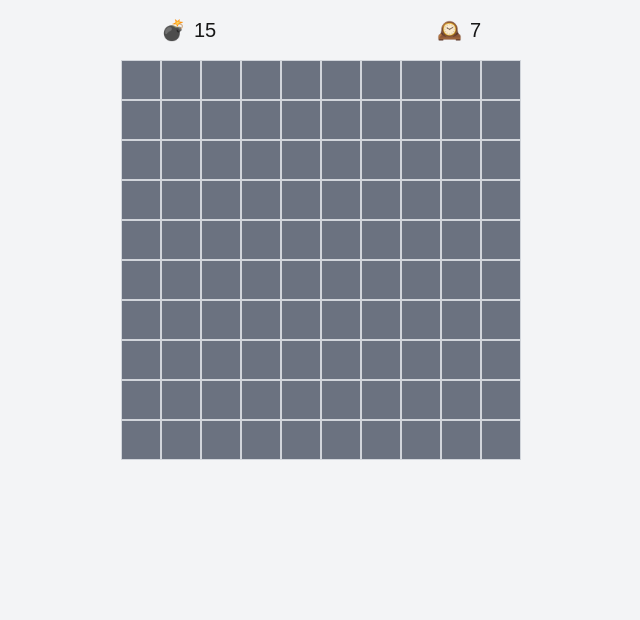
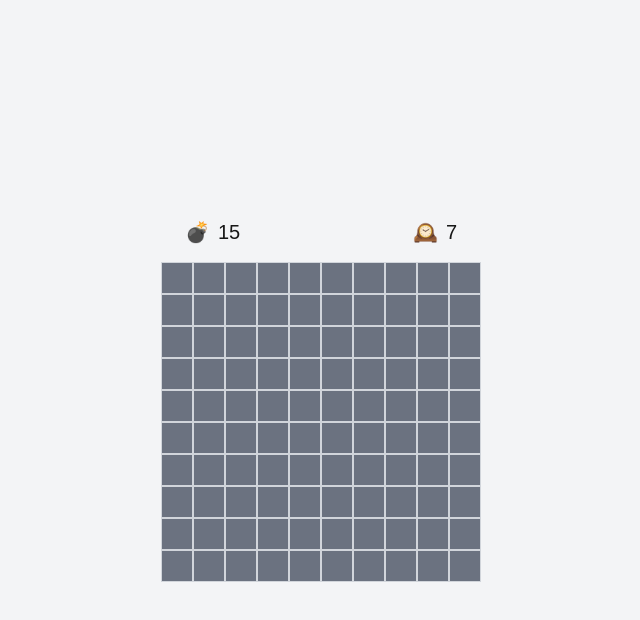
Before and after one commit to s1f10210273/minesweeper, a Next.js app: page / in a window 1280 px wide. Shown: the top 620 px of the page, without its empty margins (319-959 px from the left). Built offline with nearby package versions, Linux system fonts and the light colour scheme.

Commit message:
ますを修正

```diff
--- a/components/board.tsx
+++ b/components/board.tsx
@@ -193,8 +193,8 @@ export default function Board({ row, col, mines }: BoardProps) {
   }
 
   return (
-    <div className="min-h-screen flex flex-col items-center justify-start p-4 bg-gray-100">
-      <div className="grid grid-cols-2 gap-4 w-full max-w-xs mx-auto mb-4 text-xl">
+    <div className="min-h-screen flex flex-col items-center justify-center p-4 bg-gray-100">
+      <div className="px-6 grid grid-cols-2 gap-4 w-full max-w-xs mx-auto mb-4 text-xl">
         {/* 地雷数 */}
         <div className="flex items-center space-x-2">
           <span>💣</span>
@@ -212,7 +212,7 @@ export default function Board({ row, col, mines }: BoardProps) {
       <div
         className="grid"
         style={{
-          gridTemplateColumns: `repeat(${col}, minmax(40px, 1fr))`,
+          gridTemplateColumns: `repeat(${col}, minmax(20px, 1fr))`,
         }}
       >
         {gameData.board.map((row, x) =>
--- a/components/cell.tsx
+++ b/components/cell.tsx
@@ -42,7 +42,7 @@ export default function DisplayCell({
   return (
     <button
       className={`
-        w-10 h-10 border border-gray-300 text-center leading-10 font-bold
+        w-8 h-8 border border-gray-300 text-center leading-8 font-bold
         ${cell.revealed ? 'bg-gray-200' : 'bg-gray-500'}
         ${cell.flagged ? 'bg-gray-400' : ''}
         ${cell.revealed && cell.value === -1 ? 'bg-red-200' : ''}
```
